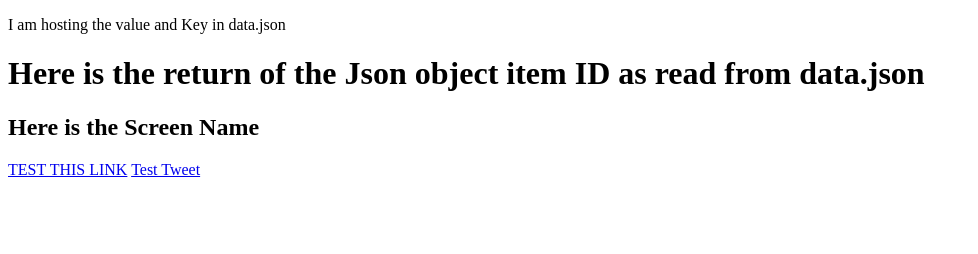
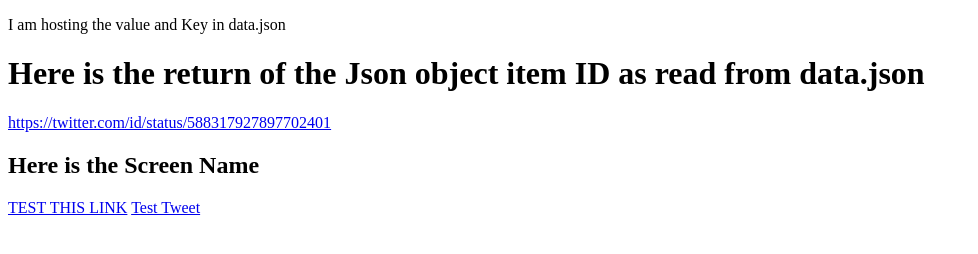
Before and after one commit to dkbhowell/surculus, a plain HTML site: page George_JS/index.html in a window 1280 px wide. Shown: the whole page, without its empty margins (0-978 px from the left). Drawn offline with nearby package versions, Linux system fonts and the light colour scheme.

Commit message:
added json -> url

```diff
--- a/George_JS/index.html
+++ b/George_JS/index.html
@@ -8,20 +8,33 @@
 
     <script>
 
-        var json = {};
-        var url ={};
+        document.addEventListener("DOMContentLoaded", function() {
+            // this function runs when the DOM is ready, i.e. when the document has been parsed
+            var json = {};
+            var url ={};
+            p_tweet = document.getElementById("Tweet_Id");
+
+            $.getJSON("data.json", function( data ) {
+                json = data;
+
+                url = "https://twitter.com/id/status/" + encodeURIComponent(json.id_str);
+                console.log(url);
+
+                a = document.createElement('a');
+                a.href = url; // Insted of calling setAttribute
+                a.innerHTML = url // <a>INNER_TEXT</a>
+                p_tweet.appendChild(a); // Append the link to the div
+            });
+
+
+
+        });
+
+
         //var value ={}
 
 
-        $.getJSON("data.json", function( data ) {
-            //Assign the json to your JSON variable
-            json = data;
-            //value=json;
-            //Executed after json=data
-            url = "https://twitter.com/id/status/" + encodeURIComponent(json.id_str);
-            console.log(url);
 
-        });
 
 
         //Executed before json=data
@@ -32,8 +45,8 @@
         //var url = "https://twitter.com/id/status/" + encodeURIComponent(json.id_str);
 
 
-        setTimeout(function(){console.log(json.id_str);},1000);
-        setTimeout(function(){console.log(url);},3000);
+        //setTimeout(function(){console.log(json.id_str);},1000);
+        //setTimeout(function(){console.log(url);},3000);
 
 
 
@@ -47,7 +60,8 @@
          ]*/
 
 
-       /* window.onload = function() {
+       /*
+       window.onload = function() {
 
             document.getElementById("Tweet_Id").innerHTML = json.id_str;
 
@@ -58,8 +72,8 @@
                 element.setAttribute("href", url);
             });
         };
+        */
 
-        */
 
     </script>
 
```
